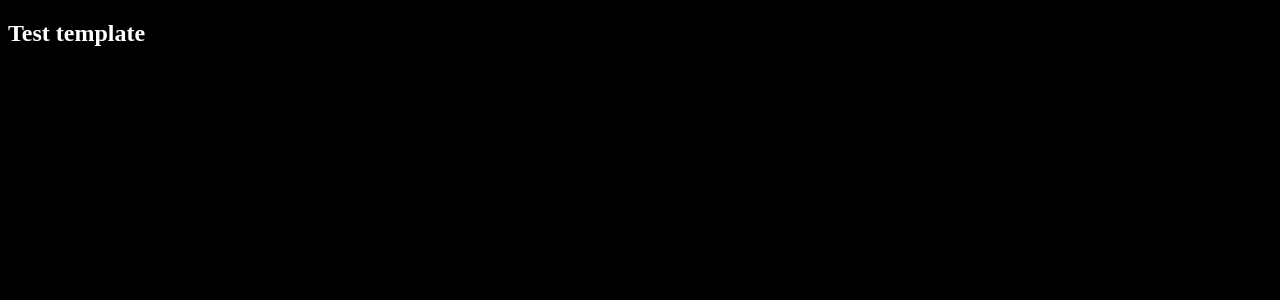
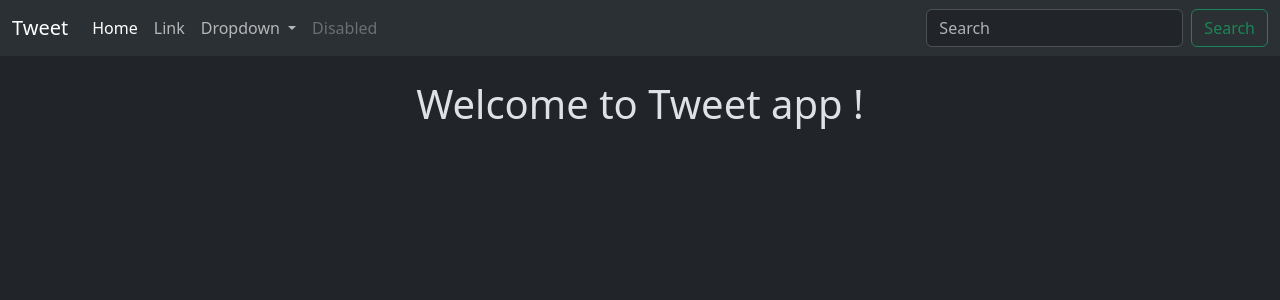
Before and after one commit to siddharthk2608/whistle-django, a Django app: page /tweet/ in a window 1280 px wide. Before the commit the part shown is almost empty. Shown: the top 300 px of the page. Run offline with Django 5.2, Linux system fonts and the light colour scheme.

Commit message:
created layout.html and static assets added

```diff
--- /dev/null
+++ b/Whistle/templates/layout.html
@@ -0,0 +1,58 @@
+{% load static %}
+<!DOCTYPE html>
+<html lang="en" data-bs-theme="dark">
+<head>
+    <meta charset="UTF-8">
+    <meta name="viewport" content="width=device-width, initial-scale=1.0">
+     <link href="https://cdn.jsdelivr.net/npm/bootstrap@5.3.8/dist/css/bootstrap.min.css" rel="stylesheet" integrity="sha384-sRIl4kxILFvY47J16cr9ZwB07vP4J8+LH7qKQnuqkuIAvNWLzeN8tE5YBujZqJLB" crossorigin="anonymous">
+    <title>
+        {% block title %}
+        Learning Django
+        {% endblock %}
+    </title>
+</head>
+<body>
+
+    {% comment %} Navbar {% endcomment %}
+    <nav class="navbar navbar-expand-lg bg-body-tertiary">
+        <div class="container-fluid">
+            <a class="navbar-brand" href="#">Tweet</a>
+            <button class="navbar-toggler" type="button" data-bs-toggle="collapse" data-bs-target="#navbarSupportedContent" aria-controls="navbarSupportedContent" aria-expanded="false" aria-label="Toggle navigation">
+            <span class="navbar-toggler-icon"></span>
+            </button>
+            <div class="collapse navbar-collapse" id="navbarSupportedContent">
+            <ul class="navbar-nav me-auto mb-2 mb-lg-0">
+                <li class="nav-item">
+                <a class="nav-link active" aria-current="page" href="#">Home</a>
+                </li>
+                <li class="nav-item">
+                <a class="nav-link" href="#">Link</a>
+                </li>
+                <li class="nav-item dropdown">
+                <a class="nav-link dropdown-toggle" href="#" role="button" data-bs-toggle="dropdown" aria-expanded="false">
+                    Dropdown
+                </a>
+                <ul class="dropdown-menu">
+                    <li><a class="dropdown-item" href="#">Action</a></li>
+                    <li><a class="dropdown-item" href="#">Another action</a></li>
+                    <li><hr class="dropdown-divider"></li>
+                    <li><a class="dropdown-item" href="#">Something else here</a></li>
+                </ul>
+                </li>
+                <li class="nav-item">
+                <a class="nav-link disabled" aria-disabled="true">Disabled</a>
+                </li>
+            </ul>
+            <form class="d-flex" role="search">
+                <input class="form-control me-2" type="search" placeholder="Search" aria-label="Search"/>
+                <button class="btn btn-outline-success" type="submit">Search</button>
+            </form>
+            </div>
+        </div>
+        </nav>
+    <div class="container">
+        {% block content %}{% endblock %}
+    </div>
+
+</body>
+</html>
--- a/Whistle/tweet/templates/index.html
+++ b/Whistle/tweet/templates/index.html
@@ -1,17 +1,10 @@
-<!DOCTYPE html>
-<html lang="en">
-<head>
-    <meta charset="UTF-8">
-    <meta name="viewport" content="width=device-width, initial-scale=1.0">
-    <title>Document</title>
-    <style>
-        body{
-            background-color: #000;
-            color : #fff
-        }
-    </style>
-</head>
-<body>
-    <h2>Test template </h2>
-</body>
-</html>
+{% extends "layout.html" %}
+
+{% block title %}
+Tweet
+{% endblock %}
+
+
+{% block content %}
+<h1 class="text-center mt-4">Welcome to Tweet app !</h1>
+{% endblock %}
```
